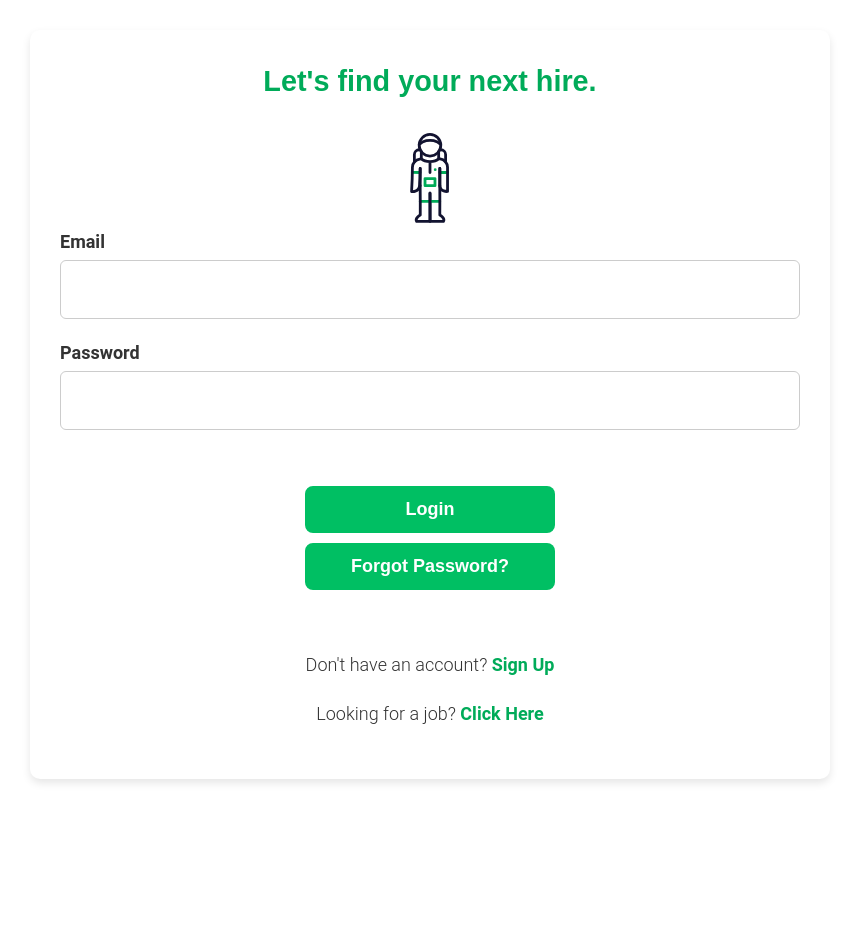
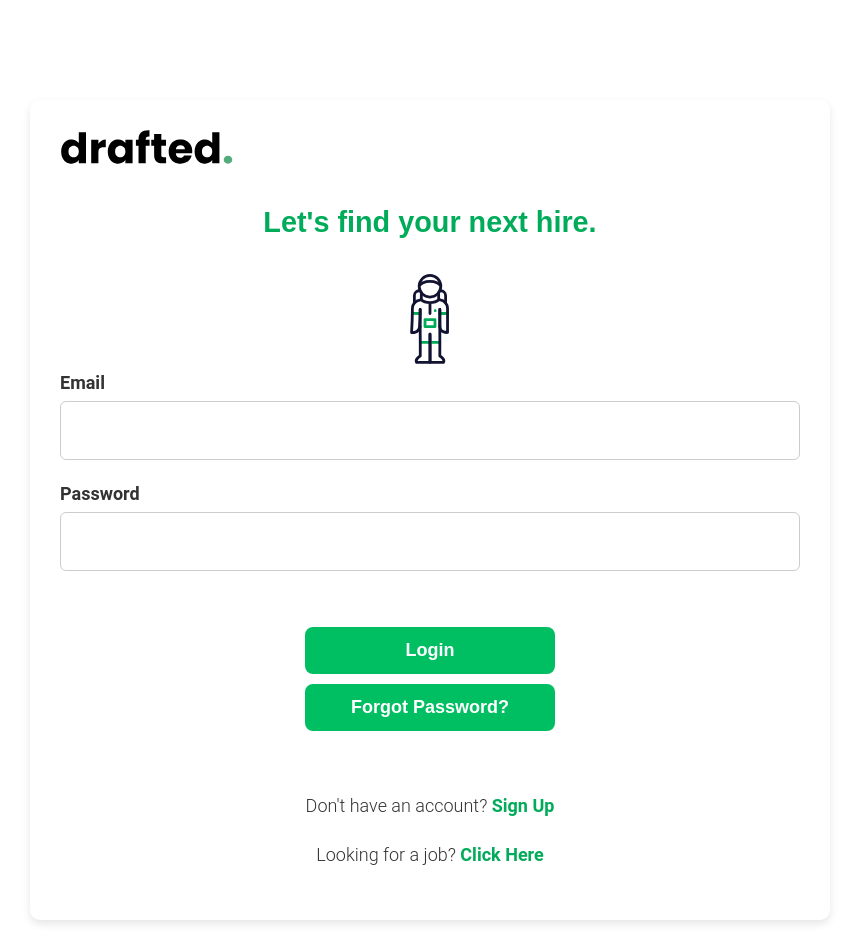
Before and after one commit to pecchioducharne/drafted-lite, a React (Create React App) app: page / in a window 1280 px wide. Shown: the whole page, without its empty margins (210-1069 px from the left). Before the commit the page ends 809 px from the top, so only its background shows below. Built offline with nearby package versions, Linux system fonts and the light colour scheme.

Commit message:
made better looking logging

```diff
--- a/src/Login.js
+++ b/src/Login.js
@@ -37,8 +37,6 @@ const Login = () => {
       return urlParams.get(name);
     };
 
-
-
     const emailParam = getUrlParam("email");
     const passwordParam = getUrlParam("password");
 
@@ -73,7 +71,6 @@ const Login = () => {
       window.removeEventListener("keydown", handleKeyPress);
     };
   }, [email, password]); // Add dependencies to re-register the event listener if these change
-
 
   const handleSubmit = async (event) => {
     event.preventDefault();
@@ -148,8 +145,8 @@ const Login = () => {
   function DraftedLogo() {
     return (
       <svg
-        width="115"
-        height="23"
+        width="173"
+        height="35"
         viewBox="0 0 115 23"
         fill="none"
         xmlns="http://www.w3.org/2000/svg"
@@ -167,7 +164,16 @@ const Login = () => {
   }
 
   return (
-    <div className={styles.loginContainer}>
+    <div className={styles.loginContainer} style={{ marginTop: "100px" }}>
+      <DraftedLogo
+        style={{
+          width: "500px", // Increased size
+          height: "auto",
+          marginTop: "20px", // Top margin
+          marginLeft: "20px", // Left margin
+        }}
+      />
+      <br></br>
       <h2 className={styles.h2}>Let's find your next hire.</h2>
       <Lottie options={welcomeBack} height={100} width={100} />
       {errorMessage && <p className={styles.errorMessage}>{errorMessage}</p>}
```
